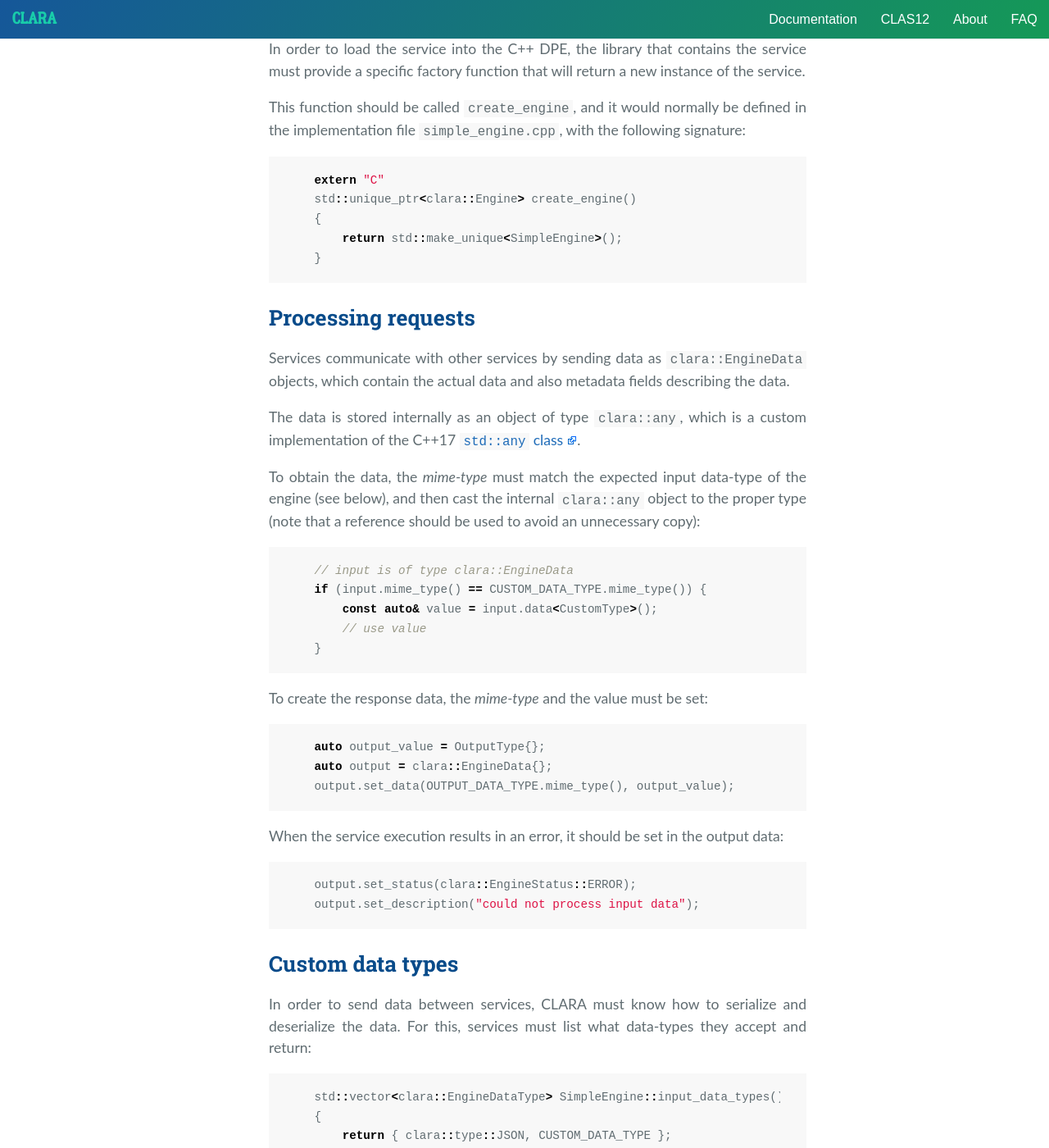
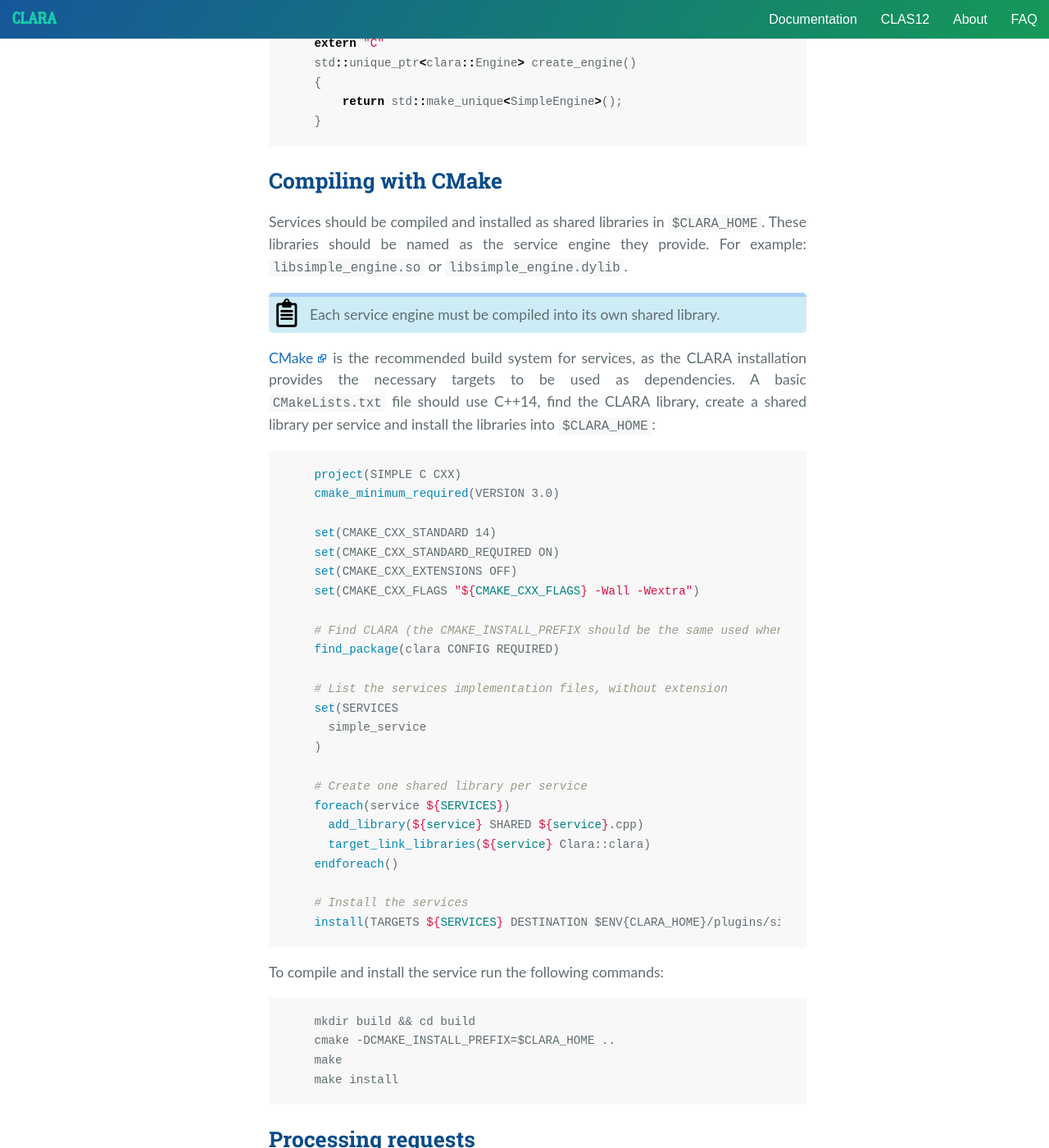
Before and after one commit to JeffersonLab/clara-docs, a Jekyll site: the page built from docs/quickstart/cpp.md, in a window 1280 px wide and 1400 px high, scrolled down 1386 px. Shown: the whole window at 82% size. Built offline with Jekyll 4.4.1, drawn with Linux system fonts in a browser that asks for light colours; nearby versions of some CDN libraries; some of the changed text lies outside the part shown.

Commit message:
quickstart: add basic CMake example

````diff
--- a/docs/quickstart/cpp.md
+++ b/docs/quickstart/cpp.md
@@ -52,15 +52,6 @@ public:
 #endif
 ```
 
-Services should be compiled and installed as shared libraries in
-`$CLARA_HOME`.
-These libraries should be named as the service engine they provide.
-For example: `libsimple_engine.so` or `libsimple_engine.dylib`.
-
-<div class="note info">
-Each service engine must be compiled into its own shared library.
-</div>
-
 In order to load the service into the C++ DPE,
 the library that contains the service must provide a specific factory function
 that will return a new instance of the service.
@@ -76,6 +67,62 @@ std::unique_ptr<clara::Engine> create_engine()
 {
     return std::make_unique<SimpleEngine>();
 }
+```
+
+
+## Compiling with CMake
+
+Services should be compiled and installed as shared libraries in
+`$CLARA_HOME`.
+These libraries should be named as the service engine they provide.
+For example: `libsimple_engine.so` or `libsimple_engine.dylib`.
+
+<div class="note info">
+Each service engine must be compiled into its own shared library.
+</div>
+
+[CMake](https://cmake.org/) is the recommended build system for services,
+as the CLARA installation provides the necessary targets to be used as
+dependencies.
+A basic `CMakeLists.txt` file should use C++14,
+find the CLARA library,
+create a shared library per service
+and install the libraries into `$CLARA_HOME`:
+
+```cmake
+project(SIMPLE C CXX)
+cmake_minimum_required(VERSION 3.0)
+
+set(CMAKE_CXX_STANDARD 14)
+set(CMAKE_CXX_STANDARD_REQUIRED ON)
+set(CMAKE_CXX_EXTENSIONS OFF)
+set(CMAKE_CXX_FLAGS "${CMAKE_CXX_FLAGS} -Wall -Wextra")
+
+# Find CLARA (the CMAKE_INSTALL_PREFIX should be the same used when compiling CLARA)
+find_package(clara CONFIG REQUIRED)
+
+# List the services implementation files, without extension
+set(SERVICES
+  simple_service
+)
+
+# Create one shared library per service
+foreach(service ${SERVICES})
+  add_library(${service} SHARED ${service}.cpp)
+  target_link_libraries(${service} Clara::clara)
+endforeach()
+
+# Install the services
+install(TARGETS ${SERVICES} DESTINATION $ENV{CLARA_HOME}/plugins/simple/lib)
+```
+
+To compile and install the service run the following commands:
+
+```
+mkdir build && cd build
+cmake -DCMAKE_INSTALL_PREFIX=$CLARA_HOME ..
+make
+make install
 ```
 
 
````
